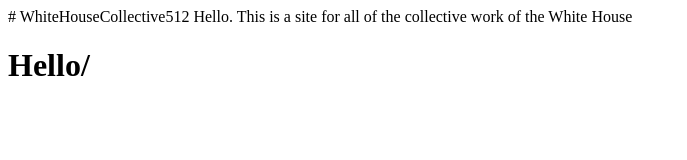
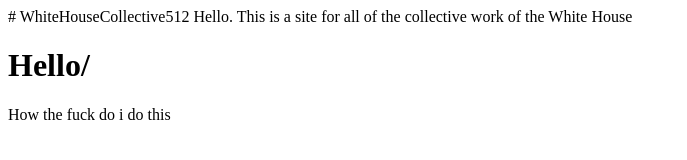
Before and after one commit to colemanbrink/WhiteHouseCollective, a plain HTML site: page index.html in a window 1280 px wide. Shown: the whole page, without its empty margins (0-687 px from the left). Drawn offline with Linux system fonts and the light colour scheme.

Commit message:
Update index.html

```diff
--- a/index.html
+++ b/index.html
@@ -3,3 +3,4 @@
 Hello. This is a site for all of the collective work of the White House
 
 <h1>Hello/</h1>
+<p>How the fuck do i do this</p>
```
